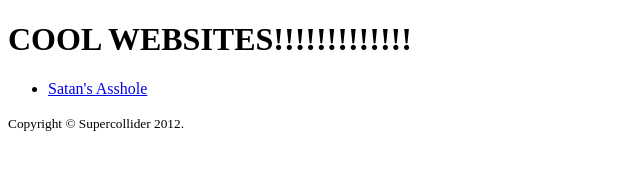
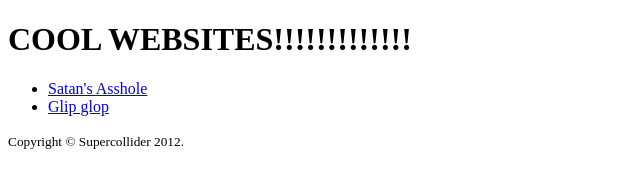
Before and after one commit to supermethod-x/cool-websites, a plain HTML site: page index.html in a window 1280 px wide. Shown: the whole page, without its empty margins (0-640 px from the left). Drawn offline with Linux system fonts and the light colour scheme.

Commit message:
ADD GLIP GLOP

```diff
--- a/index.html
+++ b/index.html
@@ -10,6 +10,7 @@
 
 		<UL>
 			<LI><a href="https://supermethod-x.github.io/satans-asshole/">Satan's Asshole</a></LI>
+			<LI><A href="https://supermethod-x.github.io/glip-glop/">Glip glop</A></LI>
 		</UL>
 
 		<small>Copyright &copy; Supercollider 2012.</small>
```
